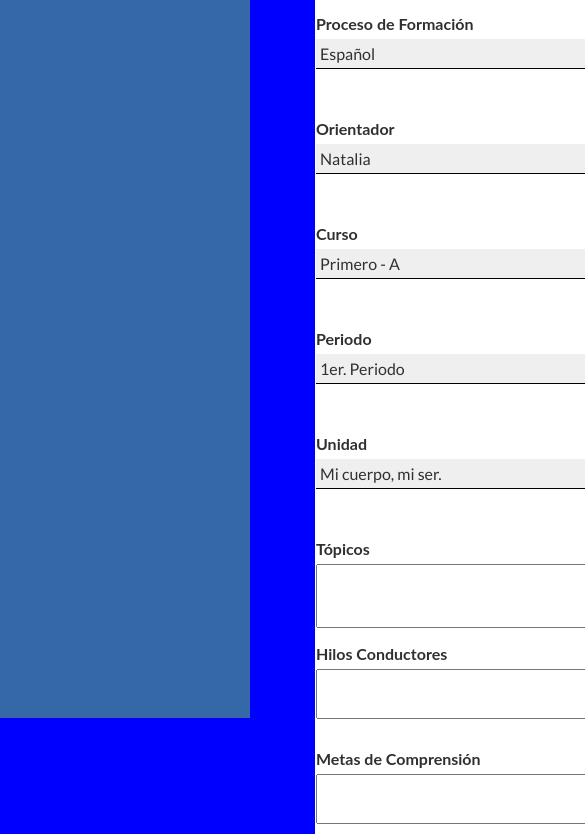
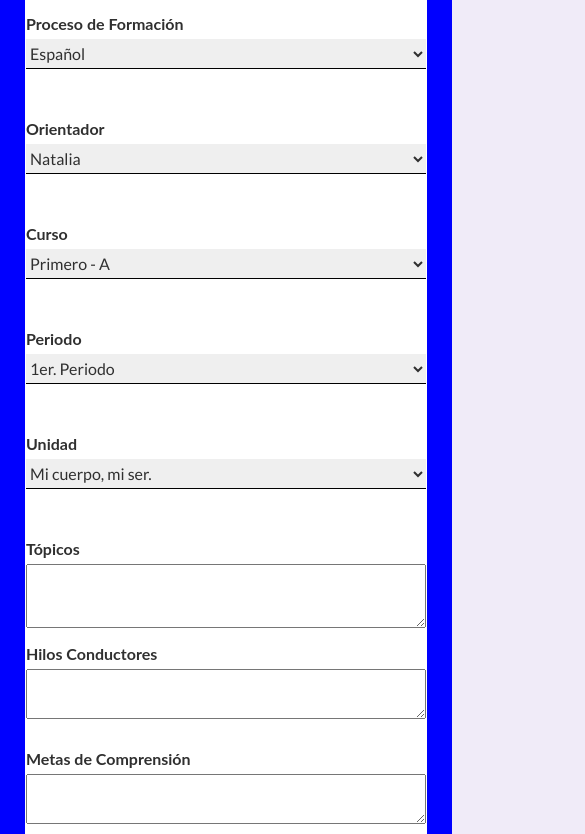
Before and after one commit to JDavid80/GCC, a plain HTML site: page index.html in a window 390 px wide. Shown: the part 126-960 px from the top of the page, 585 px wide, since content can reach past the window. Drawn offline with Linux system fonts and the light colour scheme; a web font is replaced by a local one.

Commit message:
add development

```diff
--- a/css/planeacion-pedagogia.css
+++ b/css/planeacion-pedagogia.css
@@ -49,14 +49,14 @@ h1 {
     display: grid;
     grid-template: "emptyIzq titulo-principal  emptyDer" 50px
                    "empty    empty             empty" 20px /
-                    1fr      400px             1fr;
+                   1fr      400px           1fr;
 }
 .display-asignatura {
     display: grid;
     grid-template: "emptyIzq  lbl-asignatura  emptyDer" 25px
                     "emptyIzq txt-asignatura  emptyDer" 50px
                     "empty    empty           empty"    30px /
-                     1fr      400px           1fr;
+                    1fr      400px           1fr;
 }
 .display-orientador {
     display: grid;
@@ -264,6 +264,28 @@ textarea {
 .txt-recursos {
     grid-area: txt-recursos;
 }
+@media only screen and (max-width: 1000px) {
+    .main-content {
+        display: grid;
+        width: 100%;
+        background-color: blue;
+        grid-template: "main-nav-hidden form-box" /
+                        0           1fr;
+    }
+    .main-nav {
+        width: 0;
+        background-color: red;
+    }
+    .main-nav-hidden {
+        width: 0;
+        background-color: red;
+    }
+    .form-planeacion {
+        margin: 50px 10px 10px 10px;
+        border-radius: 15px;
+    }
+
+}
 /* lato-regular - latin */
 @font-face {
     font-family: 'Lato';
```
